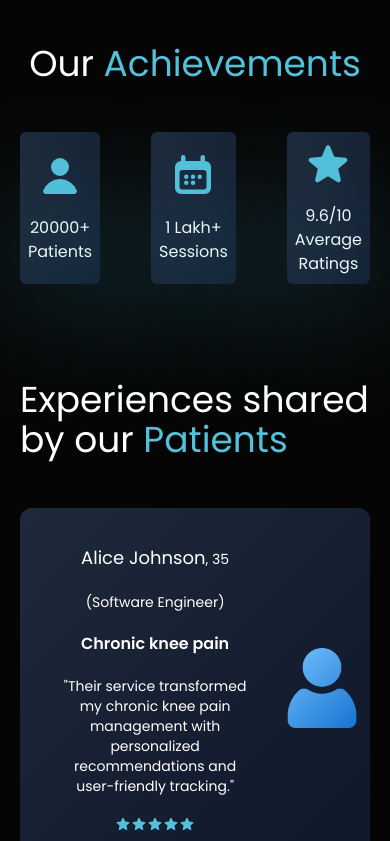
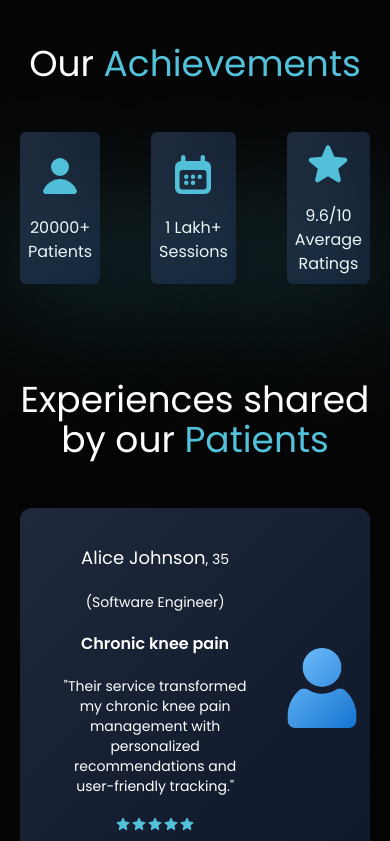
Before and after one commit to j-mahapatra/healthcare-landing-page, a React (Vite) app: page / in a window 390 px wide. Shown: the part 1793-2634 px from the top of the page. Built offline with nearby package versions, Linux system fonts and the light colour scheme.

Commit message:
style: change text alignment in testimonial

```diff
--- a/src/components/Testimonials.tsx
+++ b/src/components/Testimonials.tsx
@@ -7,7 +7,7 @@ export default function Testimonials() {
   return (
     <div className='flexCenter p-5 w-full'>
       <div className='flexCenter flex-col w-full'>
-        <p className='text-white text-4xl'>
+        <p className='text-white text-4xl text-center sm:text-left'>
           Our <span className='text-primary'>Achievements</span>
         </p>
         <div className='flex w-full my-12 max-w-3xl space-x-5 justify-between'>
@@ -20,7 +20,7 @@ export default function Testimonials() {
             />
           ))}
         </div>
-        <p className='text-white text-4xl my-12'>
+        <p className='text-white text-4xl my-12 text-center sm:text-left'>
           Experiences shared by our
           <span className='text-primary'>{' Patients'}</span>
         </p>
```
